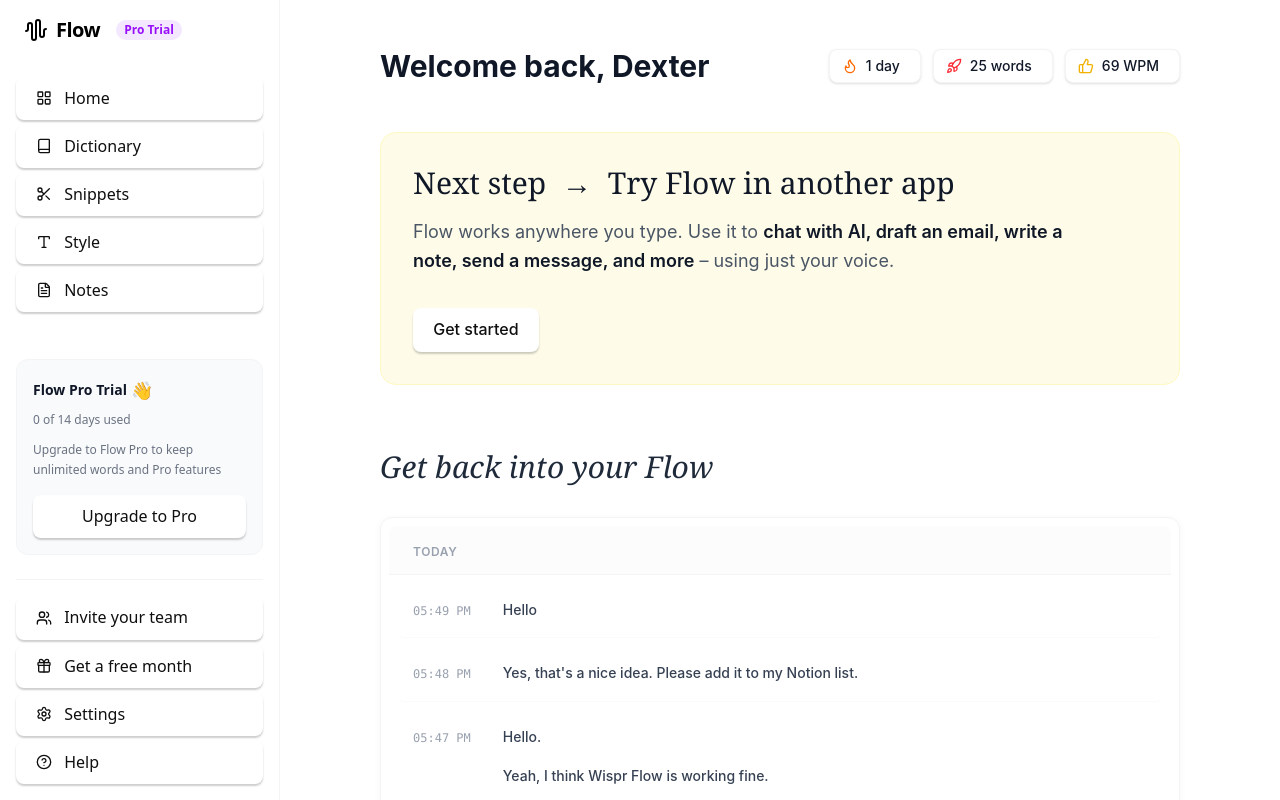
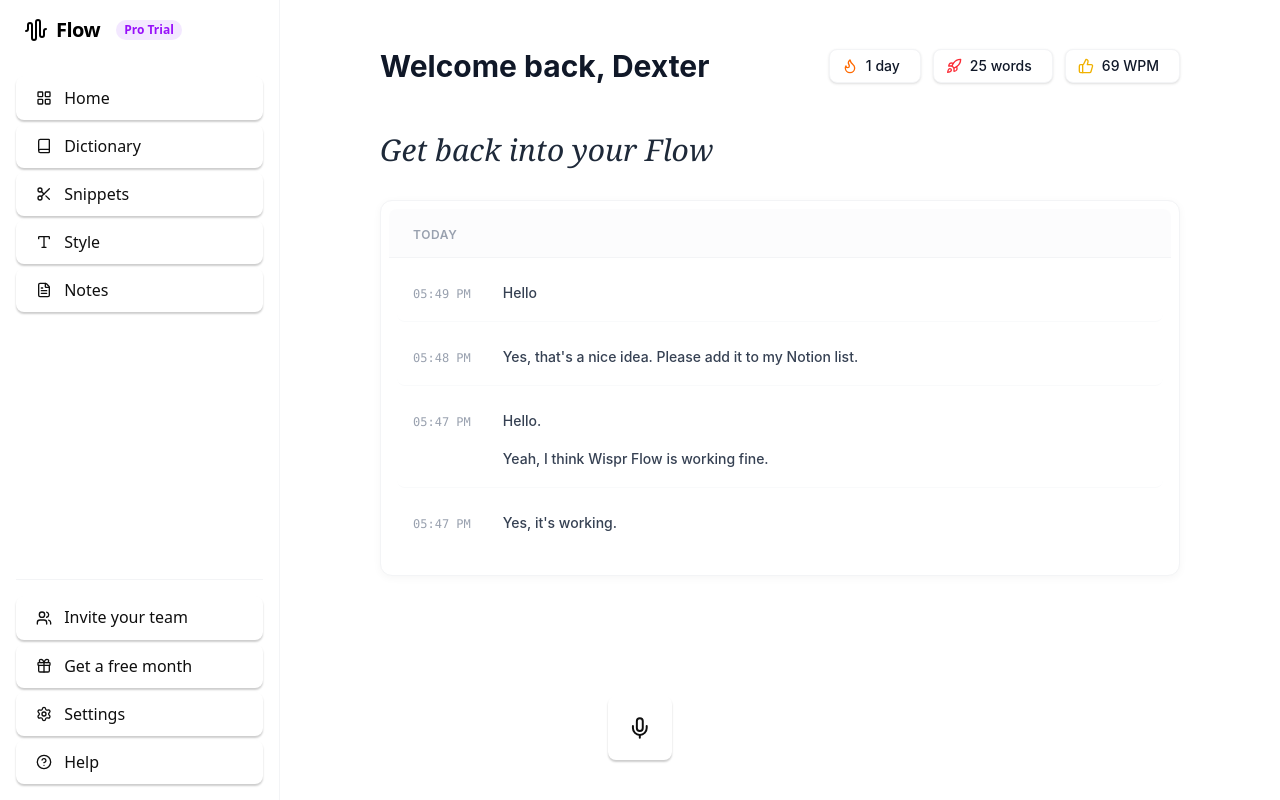
Before and after one commit to Owais-Eltigani/wispr-flow-clone, a React (Vite) app: page / in a window 1280 px wide. Built offline with nearby package versions, Linux system fonts and the light colour scheme.

Commit message:
feat: add floating mic button and refine styles

```diff
--- a/src-tauri/tauri.conf.json
+++ b/src-tauri/tauri.conf.json
@@ -13,8 +13,10 @@
     "windows": [
       {
         "title": "tauri-app",
-        "width": 800,
-        "height": 600
+        "width": 1200,
+        "height": 800,
+        "resizable": false,
+        "center": true
       }
     ],
     "security": {
--- a/src/components/dashboard/DashboardLayout.tsx
+++ b/src/components/dashboard/DashboardLayout.tsx
@@ -1,11 +1,13 @@
 import { Sidebar } from "./Sidebar";
 import { HomeView } from "./HomeView";
+import { FloatingMicButton } from "./FloatingMicButton";
 
 export const DashboardLayout = () => {
     return (
-        <div className="flex h-screen bg-white w-full">
+        <div className="flex h-screen bg-white w-full relative">
             <Sidebar />
             <HomeView />
+            <FloatingMicButton />
         </div>
     );
 };
--- /dev/null
+++ b/src/components/dashboard/FloatingMicButton.tsx
@@ -0,0 +1,29 @@
+import { Mic } from "lucide-react";
+import { useState } from "react";
+import { cn } from "../../lib/utils";
+import { AudioVisualizer } from "../flow/AudioVisualizer";
+
+export const FloatingMicButton = () => {
+    const [isRecording, setIsRecording] = useState(false);
+
+    return (
+        <div className="fixed bottom-10 left-1/2 -translate-x-1/2 z-50">
+            <button
+                onClick={() => setIsRecording(!isRecording)}
+                className={cn(
+                    "flex items-center justify-center rounded-full transition-all duration-300 ease-[cubic-bezier(0.23,1,0.32,1)] border border-white/50",
+                    "shadow-[0_8px_40px_rgba(0,0,0,0.12)] hover:shadow-[0_12px_50px_rgba(0,0,0,0.16)]",
+                    isRecording
+                        ? "w-24 h-16 bg-white text-red-500 scale-110"
+                        : "w-16 h-16 bg-gray-50 text-gray-600 hover:scale-110 hover:bg-white hover:text-black"
+                )}
+            >
+                {isRecording ? (
+                    <AudioVisualizer isRecording={true} />
+                ) : (
+                    <Mic className="w-8 h-8" />
+                )}
+            </button>
+        </div>
+    );
+};
--- a/src/components/dashboard/HomeView.tsx
+++ b/src/components/dashboard/HomeView.tsx
@@ -17,17 +17,7 @@
                 </div>
 
                 {/* Banner */}
-                <div className="bg-[#FEFCE8] rounded-2xl p-8 mb-16 border border-yellow-100">
-                    <h2 className="font-serif text-3xl text-gray-900 mb-4">
-                        Next step <span className="mx-2">→</span> Try Flow in another app
-                    </h2>
-                    <p className="text-gray-600 mb-8 max-w-2xl text-lg leading-relaxed">
-                        Flow works anywhere you type. Use it to <strong className="font-semibold text-gray-900">chat with AI, draft an email, write a note, send a message, and more</strong> – using just your voice.
-                    </p>
-                    <button className="px-6 py-2.5 bg-gray-900 text-white text-sm font-medium rounded-lg hover:bg-black transition-colors shadow-lg shadow-gray-200">
-                        Get started
-                    </button>
-                </div>
+
 
                 {/* Activity Feed */}
                 <div className="space-y-8">
--- a/src/components/dashboard/Sidebar.tsx
+++ b/src/components/dashboard/Sidebar.tsx
@@ -58,21 +58,7 @@
             </nav>
 
             {/* Promo Card */}
-            <div className="mb-6 p-4 bg-gray-50 rounded-xl border border-gray-100">
-                <div className="flex items-center gap-1 mb-2">
-                    <span className="text-sm font-semibold text-gray-900">Flow Pro Trial</span>
-                    <span className="text-lg">👋</span>
-                </div>
-                <div className="text-xs text-gray-500 font-medium mb-3">
-                    0 of 14 days used
-                </div>
-                <p className="text-xs text-gray-500 mb-4 leading-relaxed">
-                    Upgrade to Flow Pro to keep unlimited words and Pro features
-                </p>
-                <button className="w-full py-2 bg-gray-200 hover:bg-gray-300 text-gray-900 text-xs font-semibold rounded-lg transition-colors">
-                    Upgrade to Pro
-                </button>
-            </div>
+
 
             {/* Bottom Nav */}
             <div className="space-y-1 pt-4 border-t border-gray-100">
```
